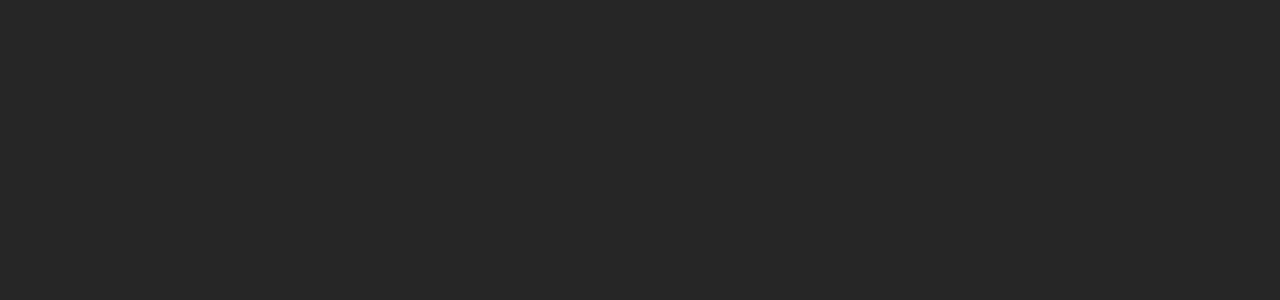
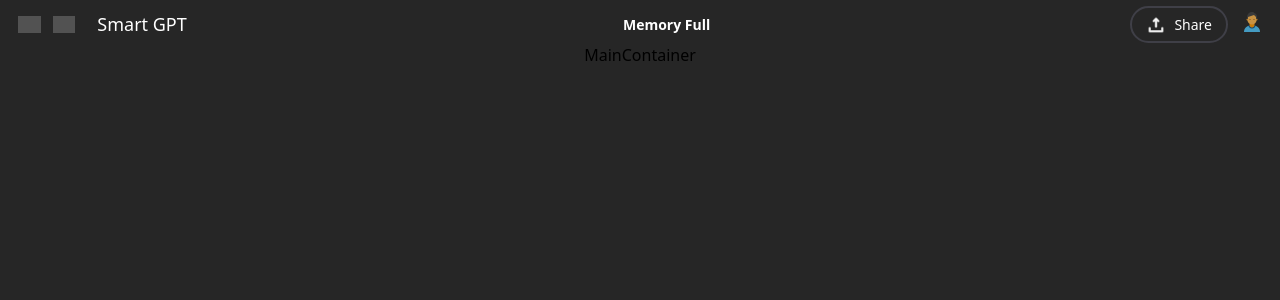
Before and after one commit to Rishabh8210/Smart-GPT, a React (Vite) app: page /conversation in a window 1280 px wide. Both pictures are taken after a click on the element 28 px from the left and 24 px from the top of the page. Shown: the top 300 px of the page. Built offline with nearby package versions, Linux system fonts and the light colour scheme; grey boxes are pictures that could not be loaded.

Commit message:
Commit: finished sidebar and setup main container

```diff
--- a/src/App.css
+++ b/src/App.css
@@ -7,7 +7,7 @@
 
 /* Track (background) */
 ::-webkit-scrollbar-track {
-  background: #2c2c2c;
+  background: #171717;
   border-radius: 0px;
 }
 
--- /dev/null
+++ b/src/components/ConversationPanelComponents/MainContainer.tsx
@@ -0,0 +1,8 @@
+
+const MainContainer = () => {
+  return (
+    <div>MainContainer</div>
+  )
+}
+
+export default MainContainer
--- /dev/null
+++ b/src/components/ConversationPanelComponents/Navbar.tsx
@@ -0,0 +1,39 @@
+import { IPropData } from "../SidebarPanelComponent"
+
+export const Navbar = ({ trigger, setTrigger }: IPropData) => {
+  return (
+    <div className="h-fit w-full flex items-center">
+      {
+        !trigger &&
+        (<>
+          <div className="h-fit w-fit p-1.5 hover:bg-zinc-700 rounded-lg cursor-pointer" onClick={() => setTrigger(!trigger)}>
+            <img className="w-6 opacity-75 invert" src="sidebar.svg" />
+          </div>
+          <div className="h-fit w-fit p-1.5 hover:bg-zinc-700 rounded-lg cursor-pointer">
+            <img className="w-6 opacity-75 invert" src="newconvo.svg" />
+          </div>
+        </>)
+      }
+      <div className="h-full w-full flex justify-between items-center">
+        <span className="h-fit w-fit py-[4px] px-4 hover:bg-zinc-700 rounded-lg cursor-pointer">
+          <p className="text-[18px] text-white font-medium">Smart GPT</p>
+        </span>
+        <span className="h-fit w-fit">
+          <p className="text-sm font-semibold text-white">Memory Full</p>
+        </span>
+        <div className="h-fit w-fit flex gap-2">
+          <span className="h-fit w-fit flex items-center justify-center gap-2 py-1.5 px-3.5 hover:bg-zinc-700 border-2 border-zinc-700 rounded-3xl cursor-pointer">
+            <img className="h-5" src="upload.png" />
+            <p className="text-[14px] text-white">Share</p>
+          </span>
+          <span className="h-fit w-fit overflow-hidden p-1 hover:bg-zinc-700 rounded-3xl cursor-pointer">
+            <img className="w-6 opacity-75" src="user.png" />
+          </span>
+        </div>
+      </div>
+      <div>
+
+      </div>
+    </div>
+  )
+}
--- a/src/components/ConversationPanelComponents/index.tsx
+++ b/src/components/ConversationPanelComponents/index.tsx
@@ -1,6 +1,12 @@
+import { IPropData } from "../SidebarPanelComponent"
+import MainContainer from "./MainContainer"
+import { Navbar } from "./Navbar"
 
-export const ConversationPanelComponent = () => {
+export const ConversationPanelComponent = ({ trigger, setTrigger }: IPropData) => {
   return (
-    <div className="text-white">Chat Page</div>
+    <div className="h-full w-full p-1.5 px-3 flex flex-col items-center">
+      <Navbar trigger={trigger} setTrigger={setTrigger} />
+      <MainContainer />
+    </div>
   )
 }
--- a/src/components/SidebarPanelComponent/Navbar.tsx
+++ b/src/components/SidebarPanelComponent/Navbar.tsx
@@ -1,9 +1,5 @@
 
-interface IPropData {
-  trigger: boolean,
-  setTrigger: (val:boolean) => void
-}
-
+import { IPropData } from "./index"
 export const Navbar = ({trigger, setTrigger}: IPropData) => {
   return (
     <div className="w-full h-12 p-2.5 flex justify-between items-center transition-all">
--- a/src/components/SidebarPanelComponent/index.tsx
+++ b/src/components/SidebarPanelComponent/index.tsx
@@ -2,14 +2,18 @@
 import { randomChats } from "../../constants"
 import { Footer } from "./Footer"
 import { ChatButton } from "./ChatButton"
-import { useState } from "react"
 
-export const SidebarPanelComponent = () => {
-  const [isSidebarOpen, setSideBar] = useState<boolean>(true);
-  if(!isSidebarOpen) return
+export interface IPropData {
+  trigger: boolean,
+  setTrigger: (val:boolean) => void
+}
+
+export const SidebarPanelComponent = ({trigger, setTrigger}: IPropData) => {
+
+  if(!trigger) return
   return (
     <div className="h-full w-[240px] flex flex-col items-center bg-neutral-900">
-      <Navbar trigger = {isSidebarOpen} setTrigger = {setSideBar}/>
+      <Navbar trigger = {trigger} setTrigger = {setTrigger}/>
       <div className="w-full h-[85%] text-white p-2.5 flex flex-col justify-between items-center overflow-y-auto">
         {
           randomChats.map((chat) => {
--- a/src/pages/ConversationPanel/index.tsx
+++ b/src/pages/ConversationPanel/index.tsx
@@ -1,10 +1,16 @@
 import { SidebarPanelComponent } from "../../components/SidebarPanelComponent"
+import { ConversationPanelComponent } from '../../components/ConversationPanelComponents'
+import { useState } from "react";
+
 const ConversationPanel = () => {
-    return (
-        <div className='h-screen w-screen flex bg-neutral-800 overflow-hidden'>
-            <SidebarPanelComponent />
-        </div>
-    )
+  const [isSidebarOpen, setSideBar] = useState<boolean>(true);
+
+  return (
+    <div className='h-screen w-screen flex bg-neutral-800 overflow-hidden'>
+      <SidebarPanelComponent trigger = {isSidebarOpen} setTrigger = {setSideBar}/>
+      <ConversationPanelComponent trigger = {isSidebarOpen} setTrigger = {setSideBar} />
+    </div>
+  )
 }
 
 export default ConversationPanel
```
Also changed, not shown: public/upload.png (added), public/user.png (added).
